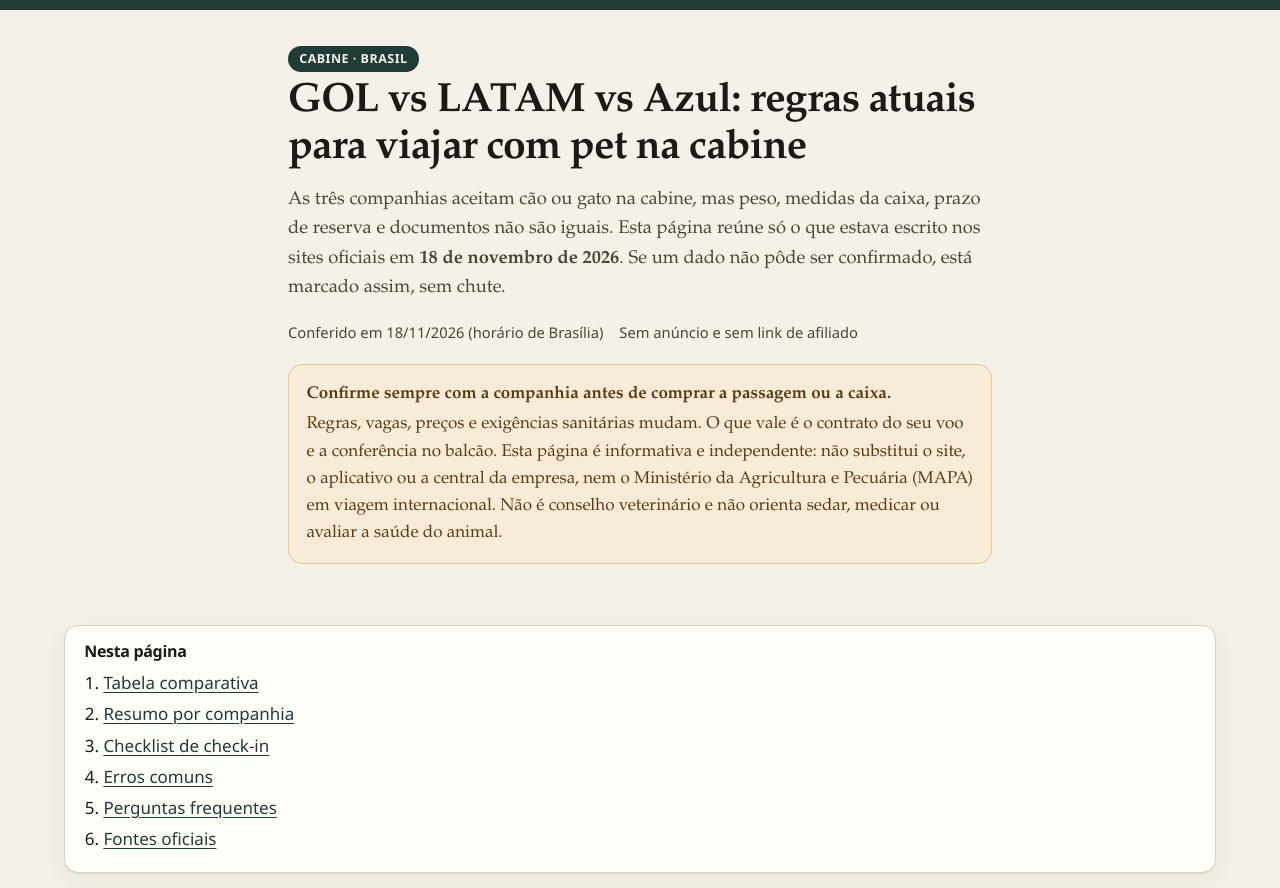
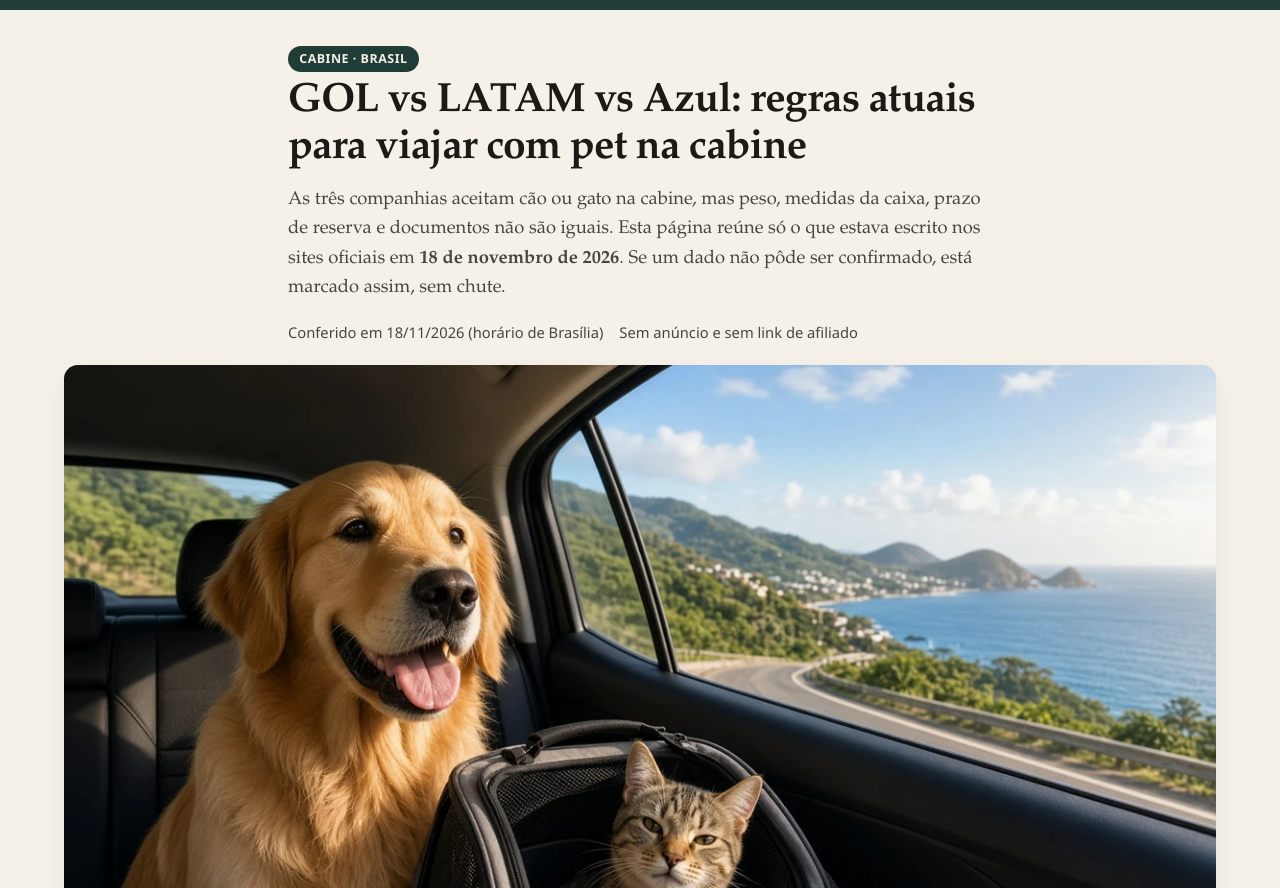
Before and after one commit to viajarcompet/viajarcompet.github.io, a plain HTML site: page index.html in a window 1280 px wide. Shown: the part 64-952 px from the top of the page. Drawn offline with Linux system fonts and the light colour scheme.

Commit message:
Adiciona foto de capa e imagem de compartilhamento
Co-authored-by: flavioabreu22 <flavioabreu22@users.noreply.github.com>

```diff
--- a/index.html
+++ b/index.html
@@ -25,8 +25,11 @@
   <meta property="og:title" content="GOL vs LATAM vs Azul: regras atuais para viajar com pet na cabine">
   <meta property="og:description" content="Tabela comparativa com peso, caixa, documentos e preços tirados das páginas oficiais, conferidos em 18/11/2026. Confirme sempre com a companhia antes de viajar.">
   <meta property="og:url" content="https://viajarcompet.github.io/">
-  <meta property="og:image" content="https://viajarcompet.github.io/favicon.svg">
-  <meta name="twitter:card" content="summary">
+  <meta property="og:image" content="https://viajarcompet.github.io/img/cao-retriever-e-gato-na-caixa-carro-litoral.webp">
+  <meta property="og:image:alt" content="Golden retriever e gato malhado em caixa de transporte no banco de trás de um carro, com vista para uma estrada litorânea.">
+  <meta name="twitter:card" content="summary_large_image">
+  <meta name="twitter:image" content="https://viajarcompet.github.io/img/cao-retriever-e-gato-na-caixa-carro-litoral.webp">
+  <meta name="twitter:image:alt" content="Golden retriever e gato malhado em caixa de transporte no banco de trás de um carro, com vista para uma estrada litorânea.">
   <meta name="twitter:title" content="GOL vs LATAM vs Azul: regras atuais para viajar com pet na cabine">
   <meta name="twitter:description" content="Comparativo das regras oficiais para levar cão ou gato na cabine, atualizado em 18/11/2026.">
   <script type="application/ld+json">
@@ -42,7 +45,7 @@
         "dateModified": "2026-11-18",
         "author": {"@type": "Organization", "name": "Viajar com pet — página informativa independente"},
         "mainEntityOfPage": "https://viajarcompet.github.io/",
-        "image": "https://viajarcompet.github.io/favicon.svg"
+        "image": "https://viajarcompet.github.io/img/cao-retriever-e-gato-na-caixa-carro-litoral.webp"
       },
       {
         "@type": "FAQPage",
@@ -110,7 +113,13 @@
           <span>Conferido em 18/11/2026 (horário de Brasília)</span>
           <span>Sem anúncio e sem link de afiliado</span>
         </p>
+      </div>
 
+      <figure class="hero-photo wrap">
+        <img src="img/cao-retriever-e-gato-na-caixa-carro-litoral.webp" alt="Golden retriever e gato malhado em caixa de transporte no banco de trás de um carro, com vista para uma estrada litorânea." width="1200" height="675">
+      </figure>
+
+      <div class="prose-wrap">
         <div class="disclaimer" role="note">
           <strong>Confirme sempre com a companhia antes de comprar a passagem ou a caixa.</strong>
           Regras, vagas, preços e exigências sanitárias mudam. O que vale é o contrato do seu voo e a conferência no balcão. Esta página é informativa e independente: não substitui o site, o aplicativo ou a central da empresa, nem o Ministério da Agricultura e Pecuária (MAPA) em viagem internacional. Não é conselho veterinário e não orienta sedar, medicar ou avaliar a saúde do animal.
--- a/styles.css
+++ b/styles.css
@@ -87,6 +87,17 @@ header.site .brand small {
 
 .hero {
   padding: 2.2rem 0 1.2rem;
+}
+.hero-photo {
+  margin: 1.25rem auto 0;
+}
+.hero-photo img {
+  display: block;
+  width: 100%;
+  max-width: 100%;
+  height: auto;
+  border-radius: var(--radius);
+  box-shadow: var(--shadow);
 }
 .hero h1 {
   font-size: clamp(1.7rem, 3.4vw, 2.55rem);
```
Also changed, not shown: img/cao-retriever-e-gato-na-caixa-carro-litoral.webp (added).
